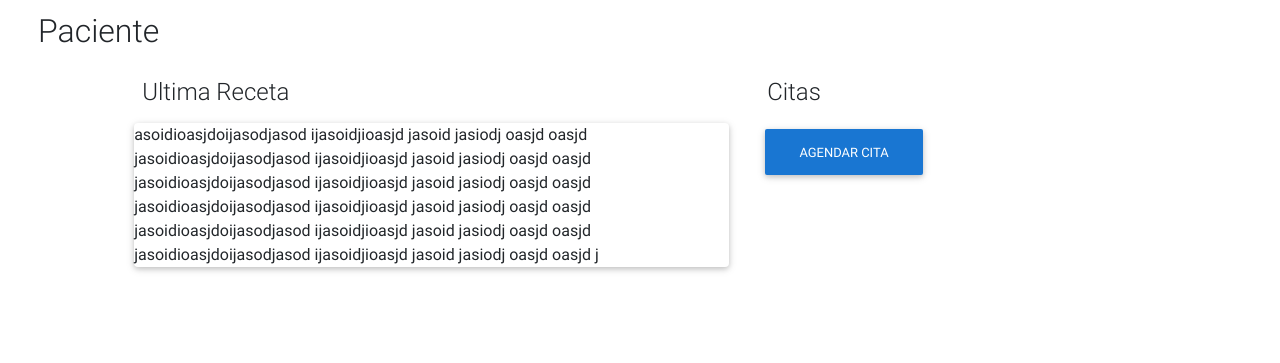
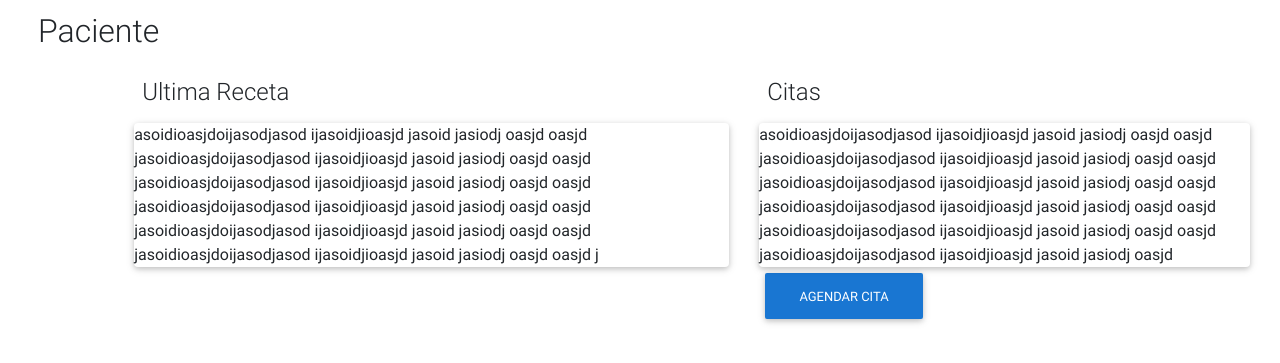
Before and after one commit to kevinjmr/clinica, a PHP site: page /paciente.php in a window 1280 px wide. Shown: the top 363 px of the page. Run offline with PHP 8.4, Linux system fonts and the light colour scheme.

Commit message:
Update paciente.php

```diff
--- a/paciente.php
+++ b/paciente.php
@@ -50,7 +50,7 @@
     		<div class="col-5 container flex-md-row">
     			<h4 class="py-2 px-2 d-none d-md-inline-block" >Citas</h4>
     			<div class="card">
-    				<div class="box" id="ultima-cita">
+    				<div class="box" id="ultima-cita"> asoidioasjdoijasodjasod ijasoidjioasjd jasoid jasiodj oasjd oasjd jasoidioasjdoijasodjasod ijasoidjioasjd jasoid jasiodj oasjd oasjd jasoidioasjdoijasodjasod ijasoidjioasjd jasoid jasiodj oasjd oasjd jasoidioasjdoijasodjasod ijasoidjioasjd jasoid jasiodj oasjd oasjd jasoidioasjdoijasodjasod ijasoidjioasjd jasoid jasiodj oasjd oasjd jasoidioasjdoijasodjasod ijasoidjioasjd jasoid jasiodj oasjd
 
     				</div>
 				</div>
```
